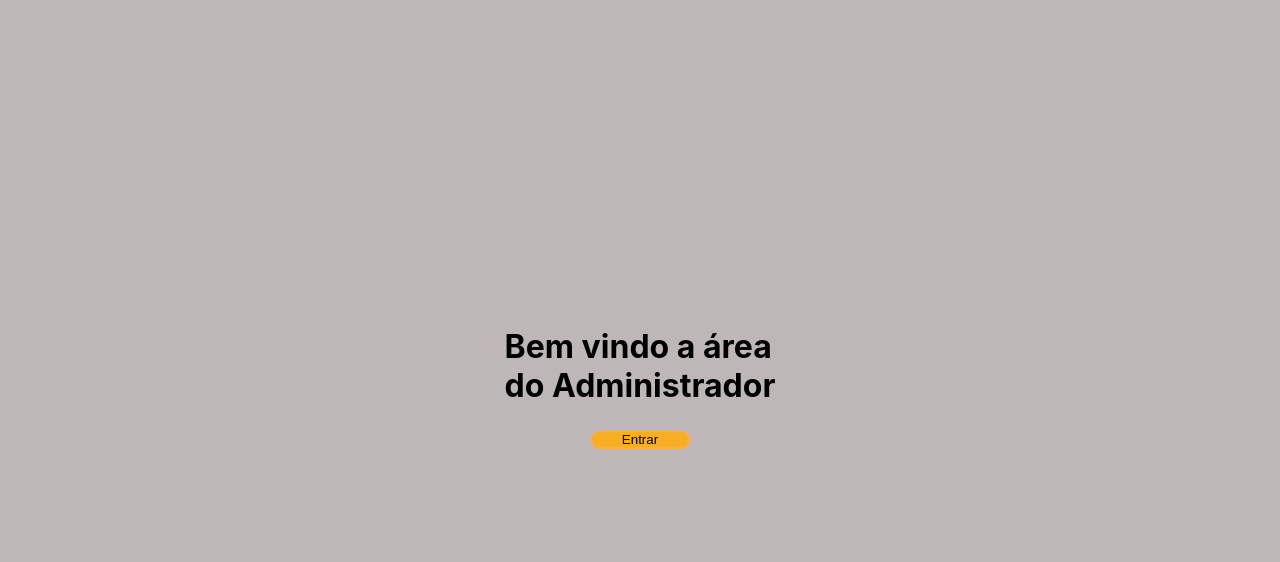
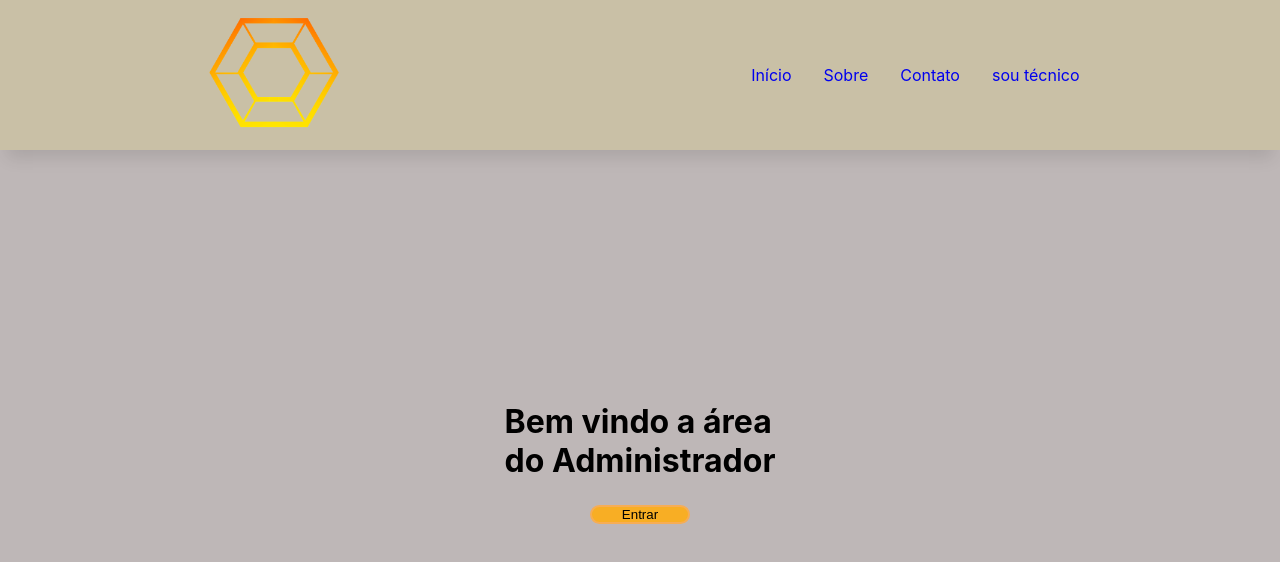
Before and after one commit to MentesInovadoras/PracaDaCiencia-FrontEnd, a React (Create React App) app in the folder praca-da-ciencia/: page / in a window 1280 px wide. Shown: the top 562 px of the page. Built offline with nearby package versions, Linux system fonts and the light colour scheme.

Commit message:
Navbar feita
Falta adicionar as variáveis para navbar

```diff
--- a/praca-da-ciencia/src/components/navbar/navbar.css
+++ b/praca-da-ciencia/src/components/navbar/navbar.css
@@ -1,11 +1,15 @@
 #navbar {
     background-color: var(--light-yellow);
+    width: 100vw;
+    height: 150px;
+    top: 0;
 
     .navbar {
         display: flex;
         align-items: center;
         justify-content: space-around;
         box-shadow: 0 15px 16px -7px rgba(0, 0, 0, 0.1);
+        max-height: 100%;
 
         .mobileMenu {
             display: none;
@@ -24,7 +28,7 @@
 
         img {
             width: 150px;
-            height: 100%;
+            max-height: 150px;
             object-fit: cover;
         }
 
@@ -62,7 +66,6 @@
             }
 
             .active {
-
                 .line1 {
                     transform: rotate(45deg) translate(8px, 8px);
                 }
@@ -100,7 +103,6 @@
                     margin-left: 0;
                 }
             }
-
         }
     }
 }
--- a/praca-da-ciencia/src/components/navbar/navbar.tsx
+++ b/praca-da-ciencia/src/components/navbar/navbar.tsx
@@ -1,6 +1,7 @@
 import React from 'react';
-/*import logo from "../../assets/logo/main.png";*/
-import NavItem, { NavItemProps } from '../navItens/navItem.tsx';
+import logo from "../../assets/logo/main.png";
+import NavItem from '../navItens/navItem.tsx';
+import { NavItemProps } from '../navItens/navItem.tsx';
 import './navbar.css';
 
 export default function Navbar() {
@@ -17,6 +18,10 @@ export default function Navbar() {
             url: '/contato',
             label: 'Contato',
         },
+        {
+            url: '/',
+            label: 'sou técnico',
+        }
     ]
 
     const [openMenu, setOpenMenu] = React.useState<boolean>(false);
@@ -26,7 +31,7 @@ export default function Navbar() {
             <nav className="navbar">
                 <a href='/'>
                     <img
-
+                        src={logo}
                         alt="Praça da Ciência" />
                 </a>
                 <div className={`mobileMenu ${openMenu ? 'active' : ''}`} onClick={() => setOpenMenu(!openMenu)}>
@@ -44,11 +49,6 @@ export default function Navbar() {
                             label={item.label}
                         />
                     ))}
-                    <li className="navItem">
-                        <a href="/" className="navLink">
-                            Sou técnico
-                        </a>
-                    </li>
                 </ul>
 
 
--- a/praca-da-ciencia/src/geral/erro/erro.tsx
+++ b/praca-da-ciencia/src/geral/erro/erro.tsx
@@ -1,6 +1,6 @@
 import React from "react";
 import './erro.css';
-/*import logo from '../../assets/logo/main.png';*/
+import logo from '../../assets/logo/main.png';
 
 const Erro = () => {
     const goBack = () => {
@@ -10,7 +10,7 @@ const Erro = () => {
     return (
         <div id="errorPage">
             <div className="errorLogo">
-                <img  alt="Imagem da praça" />
+                <img src={logo} alt="Imagem da praça" />
                 <h1>ERRO 404</h1>
             </div>
             <div className="errorText">
--- a/praca-da-ciencia/src/geral/homePage/homePage.css
+++ b/praca-da-ciencia/src/geral/homePage/homePage.css
@@ -3,7 +3,7 @@ body{
 }
 
 #homePage{
-    min-height: 100vh;
+    min-height: calc(100vh - 150px);
     display: flex;
     flex-direction: column;
     align-items: center;
--- a/praca-da-ciencia/src/geral/homePage/homePage.tsx
+++ b/praca-da-ciencia/src/geral/homePage/homePage.tsx
@@ -4,14 +4,17 @@ import './homePage.css';
 
 const homePage = () => {
     return (
+        <>
+            <Navbar />
             <div id="homePage">
+
                 <h1> Bem vindo a área <br /> do Administrador  </h1>
                 <div id="botao_entrar">
                     <a href="login"><button type="submit">Entrar</button></a>
                 </div>
 
             </div>
-
+        </>
 
     );
 }
```
Lines whose indentation alone changed are shown as unchanged.
